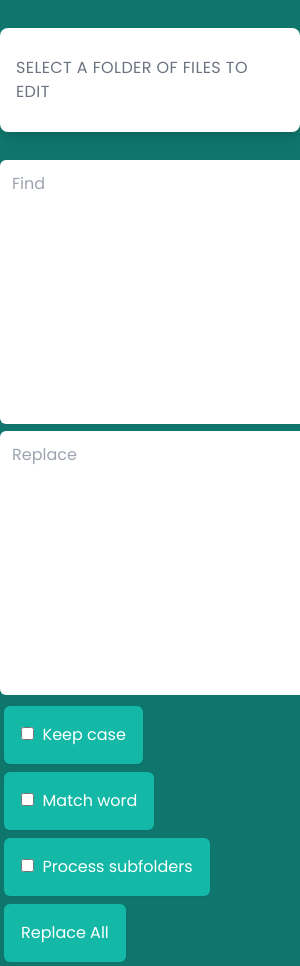
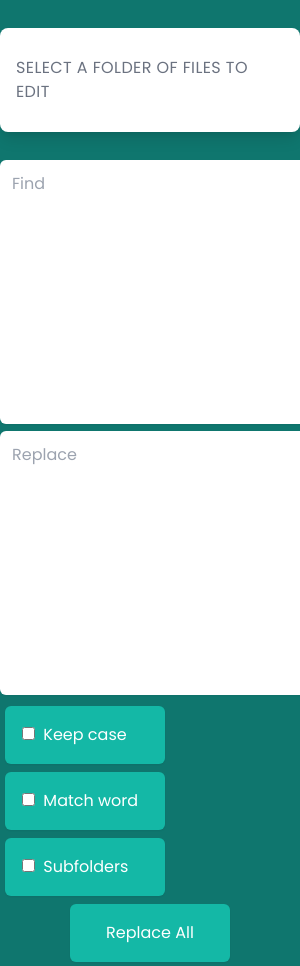
Before and after one commit to ekwong3/word-editor, an Electron app: page renderer/index.html in a window 300 px wide. Shown: the top 966 px of the page. Drawn offline with Linux system fonts and the light colour scheme; no server answers.

Commit message:
finished cleaning up button style

```diff
--- a/renderer/index.html
+++ b/renderer/index.html
@@ -51,24 +51,24 @@
       </div>
 
       <div class="mx-auto fit-content">
-        <div class="inline-block form-button shadow-sm rounded-md">
+        <div class="form-button shadow-sm rounded-md">
           <input type="checkbox" id="case" name="case">
           <label for="case">&nbspKeep case</label>
         </div>
 
-        <div class="inline-block form-button shadow-sm rounded-md">
+        <div class="form-button shadow-sm rounded-md">
           <input type="checkbox" id="match-word" name="match-word">
           <label for="match-word">&nbspMatch word</label>
         </div>
 
-        <div class="inline-block form-button shadow-sm rounded-md">
+        <div class="form-button shadow-sm rounded-md">
           <input type="checkbox" id="subfolders" name="subfolders">
-          <label for="subfolders">&nbspProcess subfolders</label>
+          <label for="subfolders">&nbspSubfolders</label>
         </div>
 
         <!-- Button -->
-        <div class="flex">
-          <button type="submit" class="block form-button shadow-sm rounded-md">
+        <div class="block mx-auto fit-content">
+          <button type="submit" class="form-button shadow-sm rounded-md">
             Replace All
           </button>
         </div>
```
Also changed, not shown: renderer/css/style.css.
